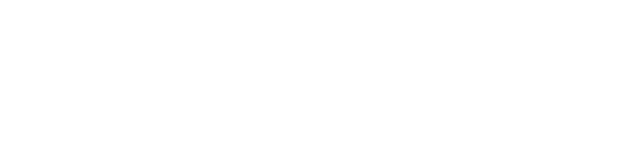
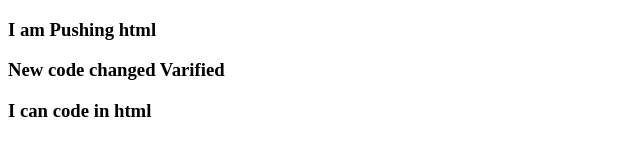
Before and after one commit to golamsarwar08/my-second-repo, a plain HTML site: page index.html in a window 1280 px wide. Shown: the whole page, without its empty margins (0-640 px from the left). Drawn offline with Linux system fonts and the light colour scheme.

Commit message:
added a header

```diff
--- a/index.html
+++ b/index.html
@@ -8,5 +8,10 @@
 </head>
 <body>
 
+ <h3> I am Pushing html</h3>
+ <h3> New code changed Varified</h3>
+ <h3> I can code in html</h3>
+
+
 </body>
 </html>
```
